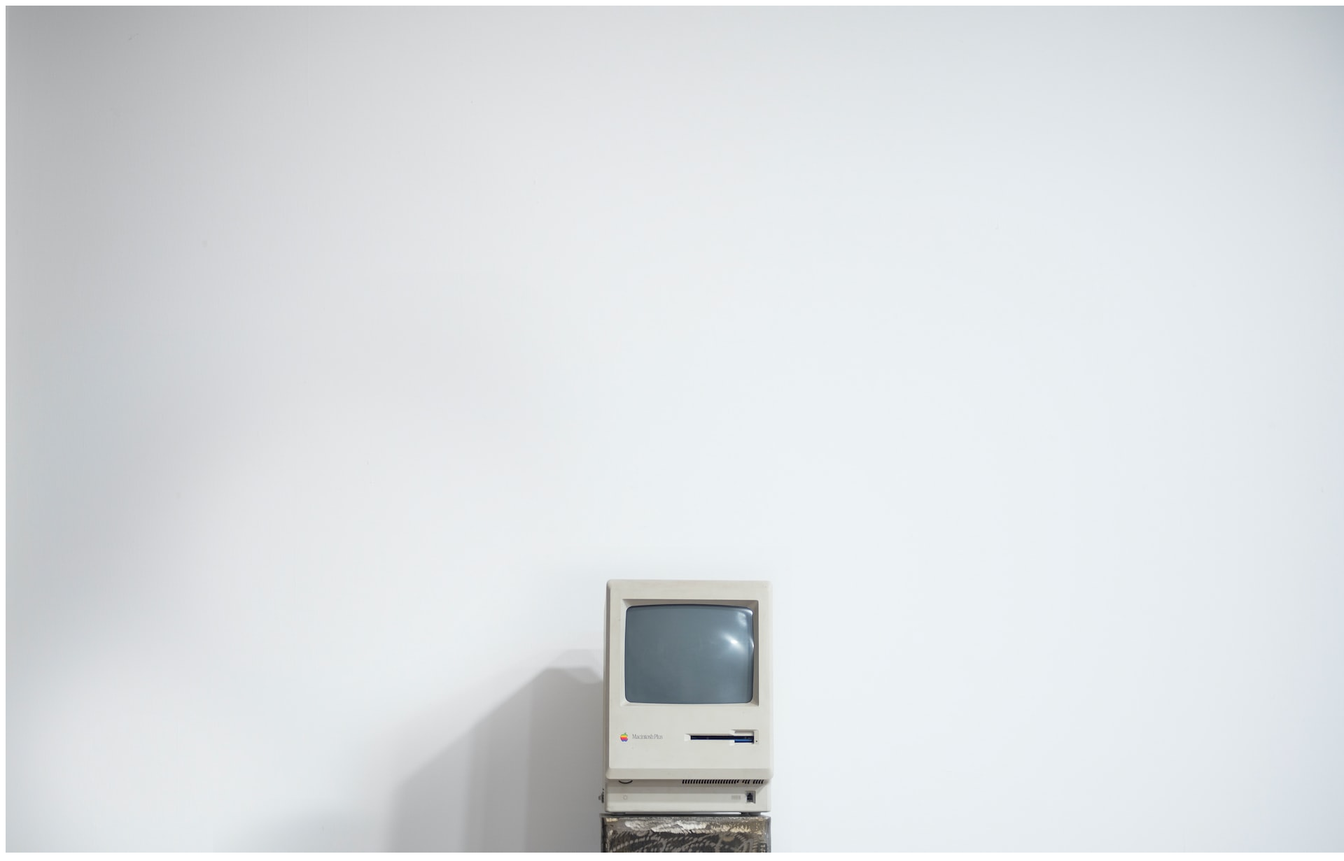
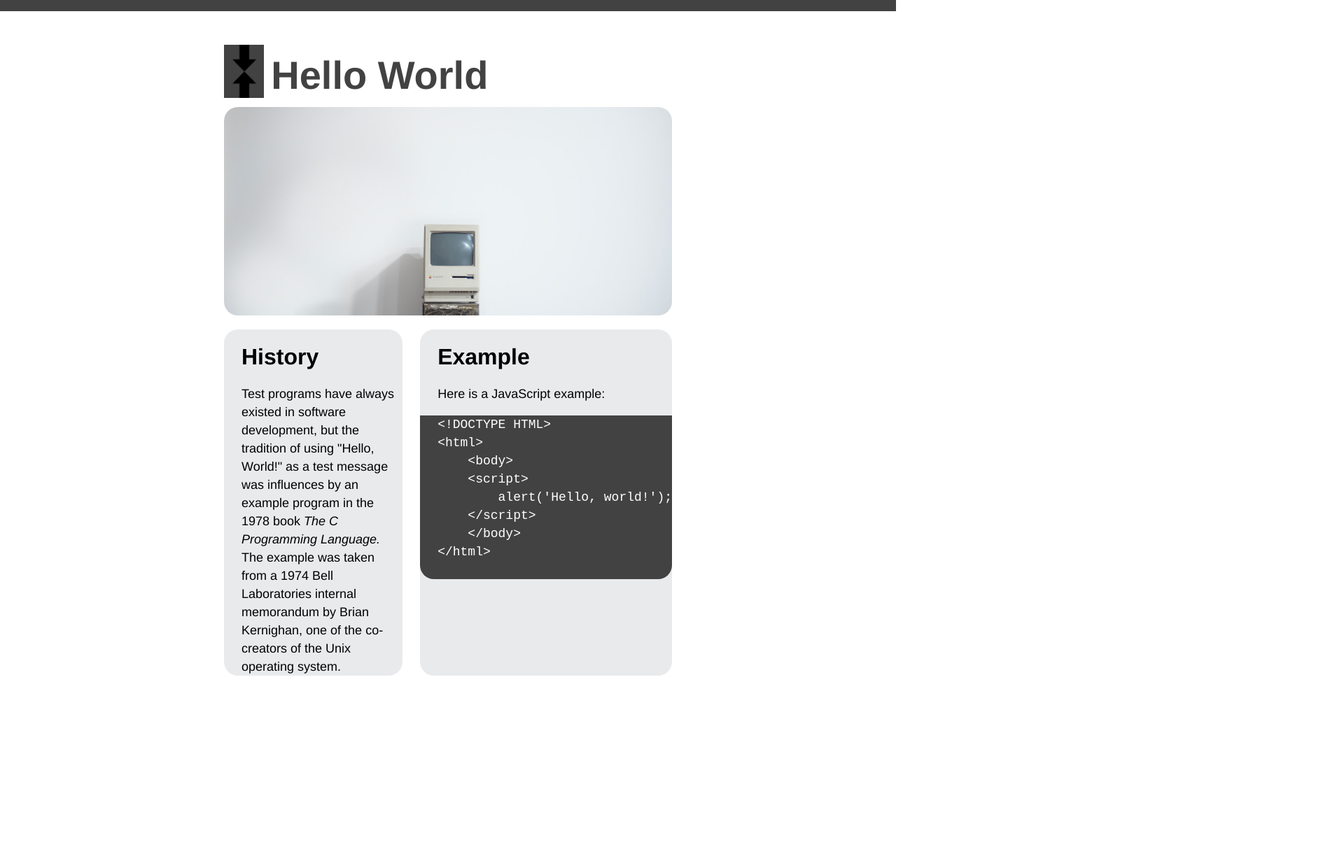
Before and after one commit to DylanDBurke26/hello-449, a plain HTML site: page index.html in a window 1280 px wide. Shown: the whole page at 70% size, 1920 px wide, since content can reach past the window. After the commit the page ends 966 px from the top, so only its background shows below. Drawn offline with Linux system fonts and the light colour scheme.

Commit message:
Final commit

```diff
--- a/index.html
+++ b/index.html
@@ -4,11 +4,37 @@
     <meta charset="UTF-8">
     <meta http-equiv="X-UA-Compatible" content="IE=edge">
     <meta name="viewport" content="width=device-width, initial-scale=1.0">
+    <link rel="stylesheet" href="screen1.css">
     <title>Hello MI449</title>
 </head>
 <body>
+    <div class="banner"></div>
+    <div class="title"> <div class="logo"></div> <div class="hello">Hello World</div></div>
+    <div class="boxes">
+        <div class="macintosh"></div>
+        <div class="history">
+            <h1>History</h1>
+            Test programs have always existed in software development, but the tradition of using "Hello, World!"
+            as a test message was influences by an example program in the 1978 book <em>The C Programming Language.</em>
+            The example was taken from a 1974 Bell Laboratories internal memorandum by Brian Kernighan, one of the co-creators
+            of the Unix operating system.
+        </div>
 
-    <img src="./hello-world-assets/federica-galli-aiqKc07b5PA-unsplash.jpg" alt="topBannerImage">
+        <div class="example">
+            <h1>Example</h1>
+            Here is a JavaScript example:
+            <pre class="pre">
+&lt;!DOCTYPE HTML&gt;
+&lt;html&gt;
+    &lt;body&gt;
+    &lt;script&gt;
+        alert('Hello, world!');
+    &lt;/script&gt;
+    &lt;/body&gt;
+&lt;/html&gt;
+            </pre>
+        </div>
+    </div>
 
 </body>
 </html>
--- /dev/null
+++ b/screen.css
@@ -0,0 +1,76 @@
+body{
+    font-family: 'Helvetica';
+    font-style: normal;
+}
+
+img{
+    max-width: 100%;
+    max-height: 100%;
+}
+
+.hello{ grid-area: a;}
+.macintosh{ grid-area: b; }
+.history{ grid-area: c; }
+.example{ grid-area: d; }
+
+.boxes{
+    display: grid;
+    font-weight: 700;
+    font-size: 32px;
+    line-height: 37px;
+
+    /* grid-template-columns: 1fr 1fr 1fr;
+    grid-template-rows: 1fr 1fr 1fr;  */
+
+    grid-gap: 1%;
+
+    grid-template-areas:
+        "a ."
+        "b b"
+        "c d"
+        "c ";
+
+}
+
+.history{ padding-left: 4px; }
+
+.history, .example{
+    border-radius: 20px;
+
+    font-weight: 400;
+    font-size: 18px;
+    line-height: 26px;
+
+    background-color: #E9EAEC;
+    padding-left: 1%;
+}
+
+.macintosh img{
+    border-radius: 20px;
+}
+
+h1{
+    font-weight: 700;
+    font-size: 32px;
+    line-height: 37px;
+}
+
+.macintosh{
+    grid-column: 1/3;
+    grid-row: 1;
+}
+
+.history{
+    grid-column: 1;
+    grid-row: 2;
+}
+
+.example{
+    grid-column: 2;
+    grid-row: 2;
+}
+
+pre{
+    color: white;
+    background-color: #424242;
+}
--- /dev/null
+++ b/screen1.css
@@ -0,0 +1,97 @@
+body{
+    font-family: 'Helvetica';
+    font-style: normal;
+    max-width: 50%;
+    margin: auto;
+}
+
+.banner{
+    position: absolute;
+    top: 0;
+    left: 0;
+    height: 2%;
+    width: 100%;
+    background-color: #424242;
+    margin-bottom: 2%;
+}
+
+.title{
+    display: grid;
+    align-items: center;
+    grid-template-columns: 0.1fr 1fr;
+    column-gap: 10px;
+    margin-top: 10%;
+}
+
+/* https://developer.mozilla.org/en-US/docs/Web/CSS/grid-template-areas */
+/* idea to use grid-template-areas */
+.boxes{
+    display: grid;
+    grid-gap: 4%;
+    grid-template-areas:
+        "a a"
+        "b c"
+        "b c";
+    grid-auto-columns: 1fr;
+    grid-template-rows: 60% auto;
+
+    font-weight: 700;
+    font-size: 32px;
+    line-height: 37px;
+    margin-top: 2%;
+}
+
+.macintosh{ grid-area: a; }
+.history{ grid-area: b; }
+.example{ grid-area: c; }
+
+.hello{
+    font-size: 56px;
+    font-weight: 700;
+    color: #424242;
+    margin-top: 2%;
+}
+
+.logo{
+    width: 100%;
+    height: 100%;
+    background-image: url('./hello-world-assets/logo.png');
+    background-position: center;
+    background-size: cover;
+}
+
+.history, .example{
+    border-radius: 20px;
+    font-weight: 400;
+    font-size: 18px;
+    line-height: 26px;
+    background-color: #E9EAEC;
+    margin-bottom: 0;
+    padding-left: 25px;
+}
+
+/* https://css-tricks.com/zooming-background-images/ */
+/* idea to set background image */
+.macintosh{
+    border-radius: 20px;
+    width: 100%;
+    height: 100%;
+    background-image: url('./hello-world-assets/federica-galli-aiqKc07b5PA-unsplash.jpg');
+    background-position:bottom;
+    background-size:cover;
+}
+
+h1{
+    font-weight: 700;
+    font-size: 32px;
+    line-height: 37px;
+}
+
+.example .pre{
+    color: white;
+    background-color: #424242;
+    margin-bottom: 0;
+    border-bottom-left-radius: 20px;
+    border-bottom-right-radius: 20px;
+    box-shadow: -25px 0 0 #424242;
+}
```
Also changed, not shown: hello-world-assets/logo.png (added), hello-world-assets/reference.png (renamed from hello-world-assets/hello-world.png).
